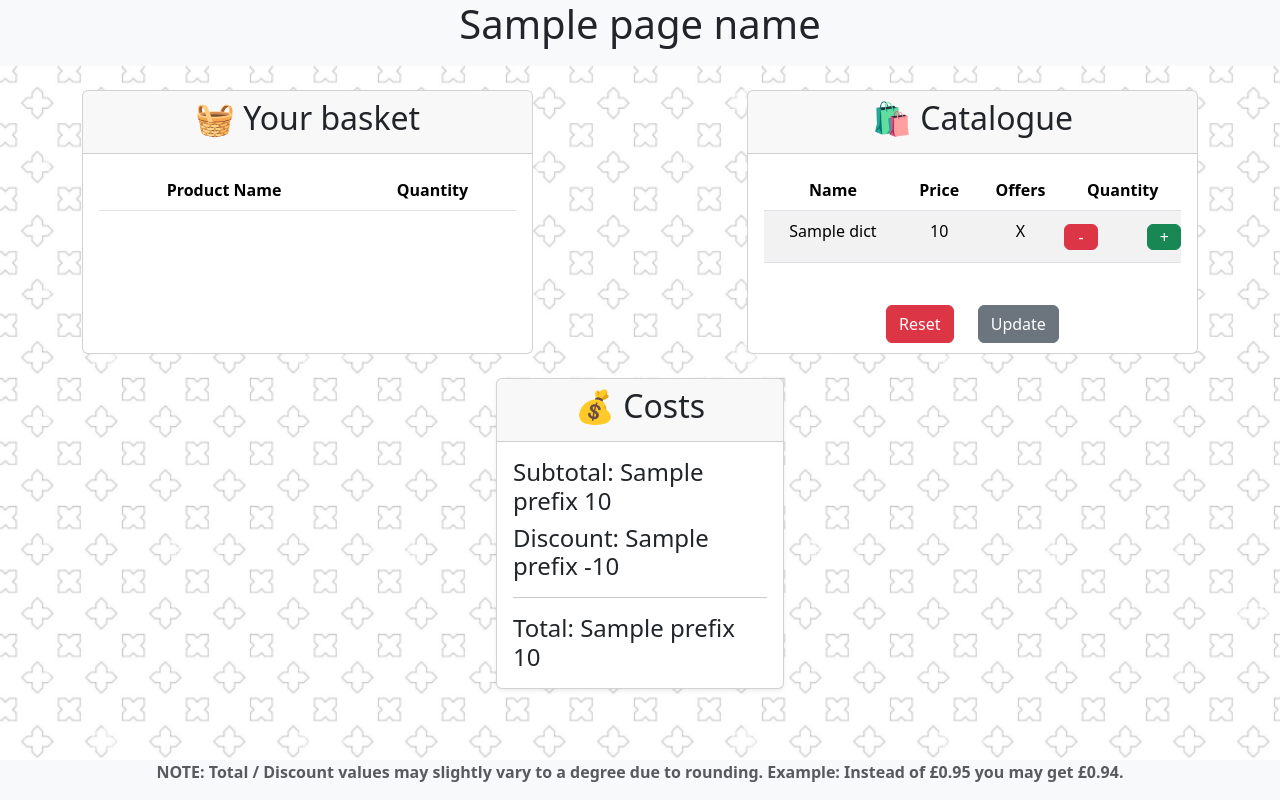
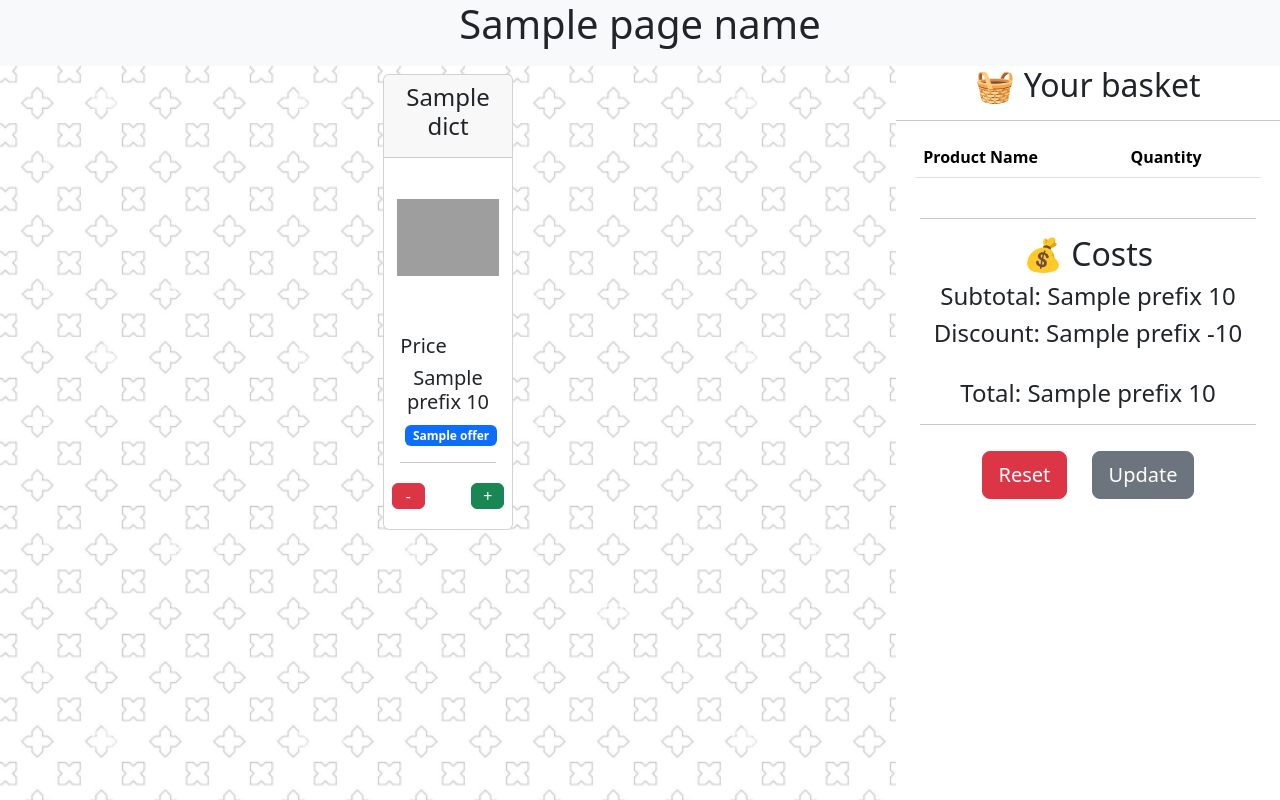
Before and after one commit to SIndustryPortfolio/WEBSITE-Shopping_Basket, a Python web app: template Templates/Home.html in a window 1280 px wide. Run offline with Jinja, Linux system fonts and the light colour scheme; the template is opened without the code that fills it: most values are stand-ins (such as "Sample title", 1, 10 or a date in 2020); lists and menus that the app fills with data are empty; grey boxes are pictures that could not be loaded.

Commit message:
Front-end page done to look more like an online shop

```diff
--- a/Static/CSS/Main.css
+++ b/Static/CSS/Main.css
@@ -19,6 +19,13 @@ body {
     z-index: 0;
 }
 
+.Checkout
+{
+  height: 100%;
+  display: flex;
+  flex-direction: column;
+}
+
 .Content
 {
     position: relative;
@@ -26,13 +33,15 @@ body {
 }
 
 .TableWrapper {
-  max-height: 22.5vh;
+  flex: 1;
+  max-height: 35%;
   overflow-y: auto;
   overflow-x: hidden;
 }
 
 .TableWrapper thead th
 {
+  flex-shrink: 0;
   position: sticky;
   top: 0;
   z-index: 2;
--- a/Templates/Handlers/Topbar.html
+++ b/Templates/Handlers/Topbar.html
@@ -17,6 +17,7 @@
     <link rel="stylesheet" href="{{url_for('static', filename='CSS/Main.css')}}">
     <link href="https://cdn.jsdelivr.net/npm/bootstrap@5.3.8/dist/css/bootstrap.min.css" rel="stylesheet" integrity="sha384-sRIl4kxILFvY47J16cr9ZwB07vP4J8+LH7qKQnuqkuIAvNWLzeN8tE5YBujZqJLB" crossorigin="anonymous">
 
+    <link rel="icon" href="{{url_for('static', filename='Images/Icon.png')}}">
     <title>{{CoreInfo["Meta"]["Display Name"]}} | {{PageName}}</title>
 </head>
 
@@ -28,13 +29,13 @@
             <h1 class="text-center">{{PageName}}</h1>
         </div>
 
-        <footer class="text-lg-start bg-body-tertiary text-muted" style="position: fixed; width: 100%; bottom: 0; left: 0;">
+        <!--<footer class="text-lg-start bg-body-tertiary text-muted" style="position: fixed; width: 100%; bottom: 0; left: 0;">
             <div class="text-center">
                 <p><b>NOTE: Total / Discount values may slightly vary to a degree due to rounding. Example: Instead of £0.95 you may get £0.94.</b></p>
             </div>
-        </footer>
+        </footer>-->
 
-        <br>
+        <!--<br>-->
     </div>
 </body>
 
@@ -48,10 +49,9 @@
         return PageModule.Initialise();
     });
 
-    window.addEventListener("unload", () => {
+    window.addEventListener("beforeunload", () => {
         return PageModule.End();
     });
-
 </script>
 
 </html>
--- a/Templates/Home.html
+++ b/Templates/Home.html
@@ -20,20 +20,14 @@
     console.log(window.Config["Products"]);
 </script>
 
+
 <body>
-    <div class="Content">
-        <div class="text-center">
-            <div class="container">
-                <div class="row">
-                    <div class="col-5" style="">
-                        <div class="card shadow-md" style="width: 100%; margin: 0 auto; height: 100%;">
-                            <div class="card-header">
-                                <h2>🧺 Your basket</h2>
-                            </div>
+    <div class="Checkout" id="UserBasketContainer" style="height: 100%; width: 30%; position: fixed; right: 0; display: block; background-color: white;">
+        <h2 class="text-center" style="flex-shrink: 0;">🧺 Your basket</h2>
+        <hr>
 
-                            <div class="card-body">
-                                <div class="TableWrapper">
-                                    <table id="UserBasketTable" class="table table-striped">
+        <section class="TableWrapper" >
+            <table id="UserBasketTable" class="table table-striped" style="width: 90%; margin: auto;">
                 <thead>
                     <tr>
                         <th>Product Name</th>
@@ -44,97 +38,75 @@
 
                 </tbody>
             </table>
+        </section>
+
+
+        <footer class="text-center" style="width: 100%; background-color: white; flex-shrink: 0; padding: 24px;">
+            <hr>
+            <h2 class="text-center">💰 Costs</h2>
+            <h4 class="">Subtotal: {{CoreInfo["Currency"]["Prefix"]}} {{Costs["SubTotal"]}}</h4>
+            <h4 class="">Discount: {{CoreInfo["Currency"]["Prefix"]}} -{{Costs["PriceReduction"]}}</h4>
+            <br>
+            <h4 class="">Total: {{CoreInfo["Currency"]["Prefix"]}} {{Costs["Total"]}}</h4>
+
+            <hr>
+
+            <div>
+                <form id="ResetBasketForm" class="text-center" action="ResetBasket" method="post" style="padding: 10px; display: inline-block;">
+                    <input type="submit" class="btn btn-danger btn-lg" value="Reset"/>
+                </form>
+
+                <form id="UpdateBasketForm" class="text-center" action="UpdateBasket" method="post" style="padding: 10px; display: inline-block;">
+                    <input type="submit" class="btn btn-secondary btn-lg" value="Update"/>
+                </form>
             </div>
+        </footer>
     </div>
+    <div id="ShopContainter" style="height: 100%; width: 70%; position: fixed; left: 0; overflow-y: scroll; padding-bottom: 10%;">
+        <div class="row">
+            {% for Product in Products %}
+
+                {% set ProductInfo = Product.GetDict() %}
+
+                {% if loop.index0 is divisibleby(4) and not loop.first %}
                     </div>
+                    <div class="row">
+                {% endif %}
+
+                <div class="col-2" style="margin: 1vh auto 1vh;">
+                    <div class="card shadow-md">
+                        <div class="card-header text-center">
+                            <h4>{{ ProductInfo["Name"] }}</h4>
                         </div>
-                    <div class="col" style="">
+                        <img class="card-img-top" src="{{url_for('static', filename='Images/Products/' + ProductInfo['Name'] + '.jpg')}}" alt="Card image cap" style="padding: 10%; aspect-ratio: 1 / 1; height: 20vh; object-fit: contain;">
+                        <div class="card-body">
+                            <h5>Price</h5>
+                            <h5 class="text-center">{{CoreInfo["Currency"]["Prefix"]}} {{ProductInfo["Price"]}}</h5>
 
+                            {% if ProductInfo.get("Offers", None) != None %}
+                                <div class="row" style="width: 90%; margin: auto;">
+                                    {% for OfferName in ProductInfo["Offers"] %}
+                                        <div class="col text-center" style="padding: 0;"><span class="badge bg-primary"><b>{{OfferName}}</b></span></div>
+                                    {% endfor %}
                                 </div>
-                    <div class="col-5" style="">
-                        <div class="card shadow-md" style="width: 100%; margin: 0 auto; height: 100%;">
-                            <div class="card-header">
-                                <h2>🛍️ Catalogue</h2>
-                            </div>
-                            <div class="card-body">
-                                <div class="TableWrapper">
-                                    <table class="table table-striped">
-                                        <thead>
-                                            <tr>
-                                                <th>Name</th>
-                                                <th>Price</th>
-                                                <th>Offers</th>
-                                                <th>Quantity</th>
-                                            </tr>
-                                        </thead>
-                                        <tbody style="overflow-y: scroll;">
-                                            {% for Product in Products %}
-                                                <tr>
-                                                    {% set ProductInfo=Product.GetDict() %}
+                            {% endif %}
 
-                                                    <td>{{ProductInfo["Name"]}}</td>
-                                                    <td>{{CoreInfo["Currency"]["Prefix"] + Utilities.FormatNumber(ProductInfo["Price"])}}</td>
-
-                                                    <td>
-                                                        {% if "Offers" in ProductInfo %}
-                                                            <ul>
-                                                                {% for OfferName in ProductInfo["Offers"] %}
-                                                                    <li><b>{{OfferName}}</b></li>
-                                                                {% endfor %}
-                                                            </ul>
-                                                        {% else %}
-                                                            {{"X"}}
-                                                        {% endif %}
-                                                    </td>
-
-                                                    <td>
+                            <hr>
                             <div class="row text-center align-items-center" id="Product{{ProductInfo['Name']}}Quantity">
                                 <div class="col" style="width: 30%; padding: 3%">
                                     <button name="subtract" class="btn btn-danger" style="width: 100%; height: 100%; padding: 0;">-</button>
                                 </div>
                                 <div class="col" style="width: 30%; padding: 3%;">
-                                                                <p name="Quantity"></p>
+                                    <b name="Quantity"></b>
                                 </div>
                                 <div class="col" style="width: 30%; padding: 3%">
                                     <button name="add" class="btn btn-success" style="width: 100%; height: 100%; padding: 0;">+</button>
                                 </div>
                             </div>
-                                                    </td>
-                                                </tr>
-                                            {% endfor %}
-                                        </tbody>
-                                    </table>
-                                </div>
-                            </div>
-
-                            <div>
-                                <form id="ResetBasketForm" class="text-center" action="ResetBasket" method="post" style="padding: 10px; display: inline-block;">
-                                    <input type="submit" class="btn btn-danger" value="Reset"/>
-                                </form>
-
-                                <form id="UpdateBasketForm" class="text-center" action="UpdateBasket" method="post" style="padding: 10px; display: inline-block;">
-                                    <input type="submit" class="btn btn-secondary" value="Update"/>
-                                </form>
                         </div>
                     </div>
                 </div>
-                </div>
-            </div>
-        </div>
-
-        <br>
-
-
-        <div class="card shadow-sm" style="width: 18rem; margin: 0 auto;">
-            <div class="card-header">
-                <h2 class="card-title text-center">💰 Costs</h2>
-            </div>
-            <div class="card-body">
-                <h4 class="card-text">Subtotal: {{CoreInfo["Currency"]["Prefix"]}} {{Costs["SubTotal"]}}</h4>
-                <h4 class="card-text">Discount: {{CoreInfo["Currency"]["Prefix"]}} -{{Costs["PriceReduction"]}}</h4>
-                <hr class="rounded">
-                <h4 class="card-text">Total: {{CoreInfo["Currency"]["Prefix"]}} {{Costs["Total"]}}</h4>
-            </div>
+            {% endfor %}
         </div>
     </div>
 </body>
--- a/app.py
+++ b/app.py
@@ -27,9 +27,9 @@ HeartbeatBusy = False
 HeartbeatStartTime = None
 HeartbeatMainThread = None
 ## CONFIG
-App.config["SECRET_KEY"] = os.environ.get("SecretKey", None)
-App.config["DBUsername"] = os.environ.get("DBUsername", None)
-App.config["DBPassword"] = os.environ.get("DBPassword", None)
+App.config["SECRET_KEY"] = "MySecretKey" #os.environ.get("SecretKey", None)
+App.config["DBUsername"] = "admin" #os.environ.get("DBUsername", None)
+App.config["DBPassword"] = "admin" #os.environ.get("DBPassword", None)
 
 ## CORE
 ModuleRegistry = [
```
Also changed, not shown: Templates/OLDHome.html (added, +140 -0 lines), Static/Images/Icon.png (added), Static/Images/Products/Baked Beans.jpg (added), Static/Images/Products/Bananas.jpg (added), Static/Images/Products/Biscuits.jpg (added), Static/Images/Products/Crisps.jpg (added), Static/Images/Products/Sardines.jpg (added), Static/Images/Products/Shampoo (Large).jpg (added), Static/Images/Products/Shampoo (Medium).jpg (added), Static/Images/Products/Shampoo (Small).jpg (added), Static/Images/Products/Soda.jpg (added), Static/Images/Products/Sweets.jpg (added), Static/Images/Products/Toothpaste.jpg (added), Static/Images/Products/Video Game.jpg (added). Lines whose indentation alone changed are shown as unchanged.
